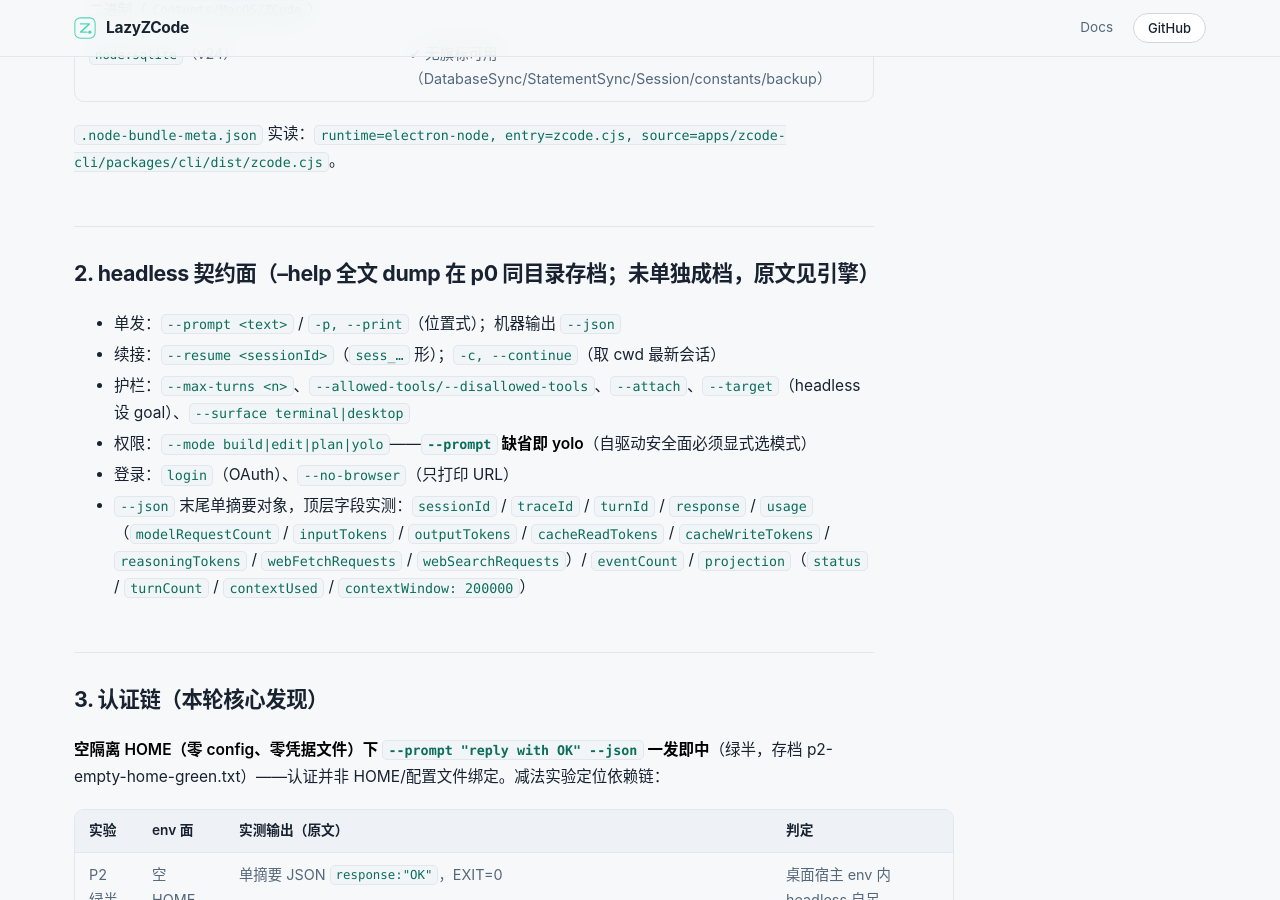
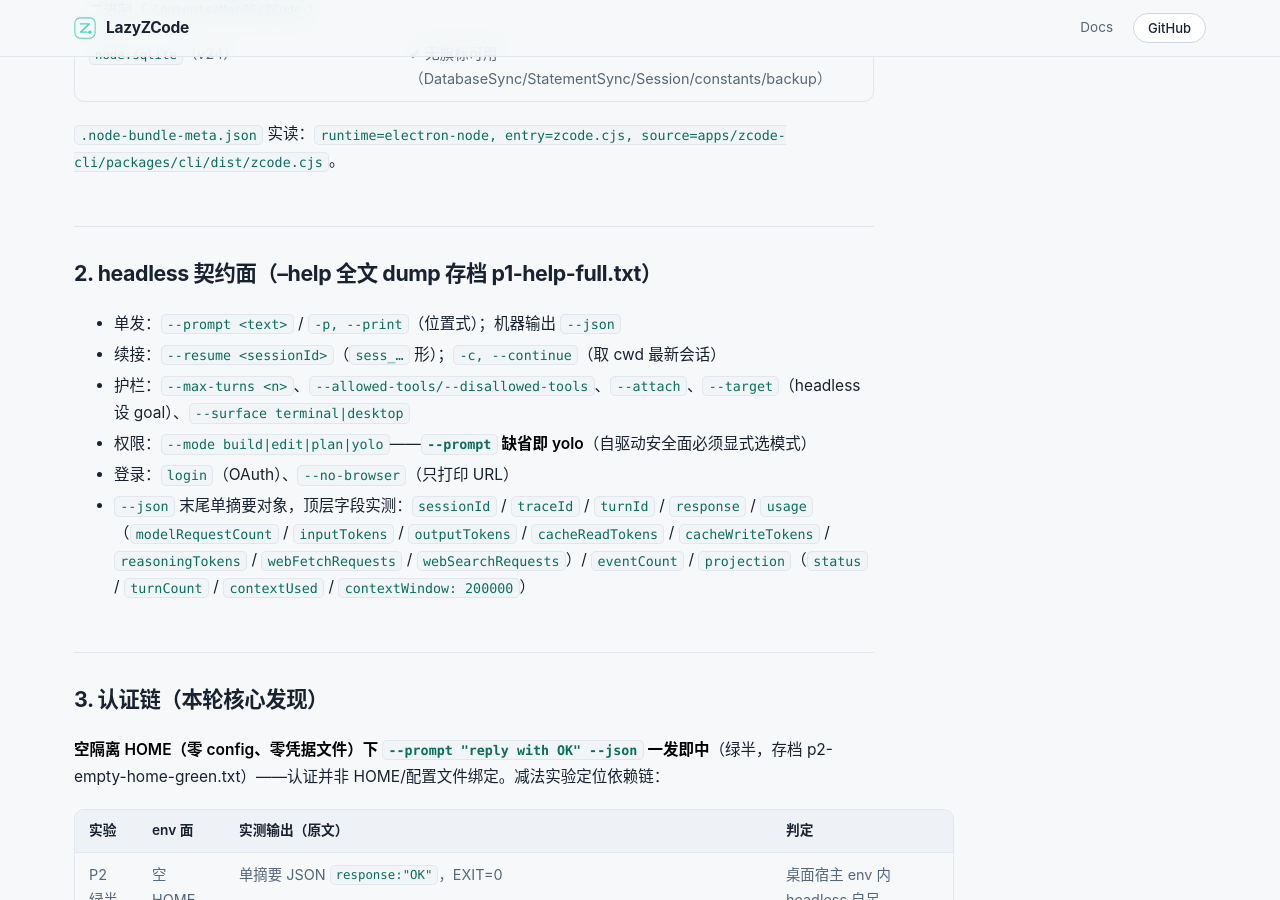
Before and after one commit to Acfufu/lazyzcode, a Jekyll site: the page built from docs/spikes/headless.md, in a window 1280 px wide and 900 px high, scrolled down 642 px. Built offline with Jekyll 4.4.1, drawn with Linux system fonts in a browser that asks for light colours; our own code applies the rules of GitHub Pages for plain Markdown files; some of the changed text lies outside the part shown.

Commit message:
docs(spike): archive full --help dump for headless contract face (report back-reference fix)
Goal: headless-spike#N2

```diff
--- a/docs/spikes/headless.md
+++ b/docs/spikes/headless.md
@@ -16,7 +16,7 @@
 
 `.node-bundle-meta.json` 实读：`runtime=electron-node, entry=zcode.cjs, source=apps/zcode-cli/packages/cli/dist/zcode.cjs`。
 
-## 2. headless 契约面（--help 全文 dump 在 p0 同目录存档；未单独成档，原文见引擎）
+## 2. headless 契约面（--help 全文 dump 存档 p1-help-full.txt）
 
 - 单发：`--prompt <text>` / `-p, --print`（位置式）；机器输出 `--json`
 - 续接：`--resume <sessionId>`（`sess_…` 形）；`-c, --continue`（取 cwd 最新会话）
@@ -91,6 +91,7 @@
 | 文件 | 角色 |
 |---|---|
 | p0-launch-forms.txt | P0 三形态 + node:sqlite |
+| p1-help-full.txt | P1 `--help` 契约面全文（62 行） |
 | p2-empty-home-green.txt | **绿半**：空 HOME round-trip 摘要 JSON |
 | p3a-red-no-auth.txt | **红半①**：双 provider env 摘除 → 启动门拒原文 |
 | p3a2-builtin-only.txt | **红半②**：仅 builtin → 模型创建门拒原文 |
```
